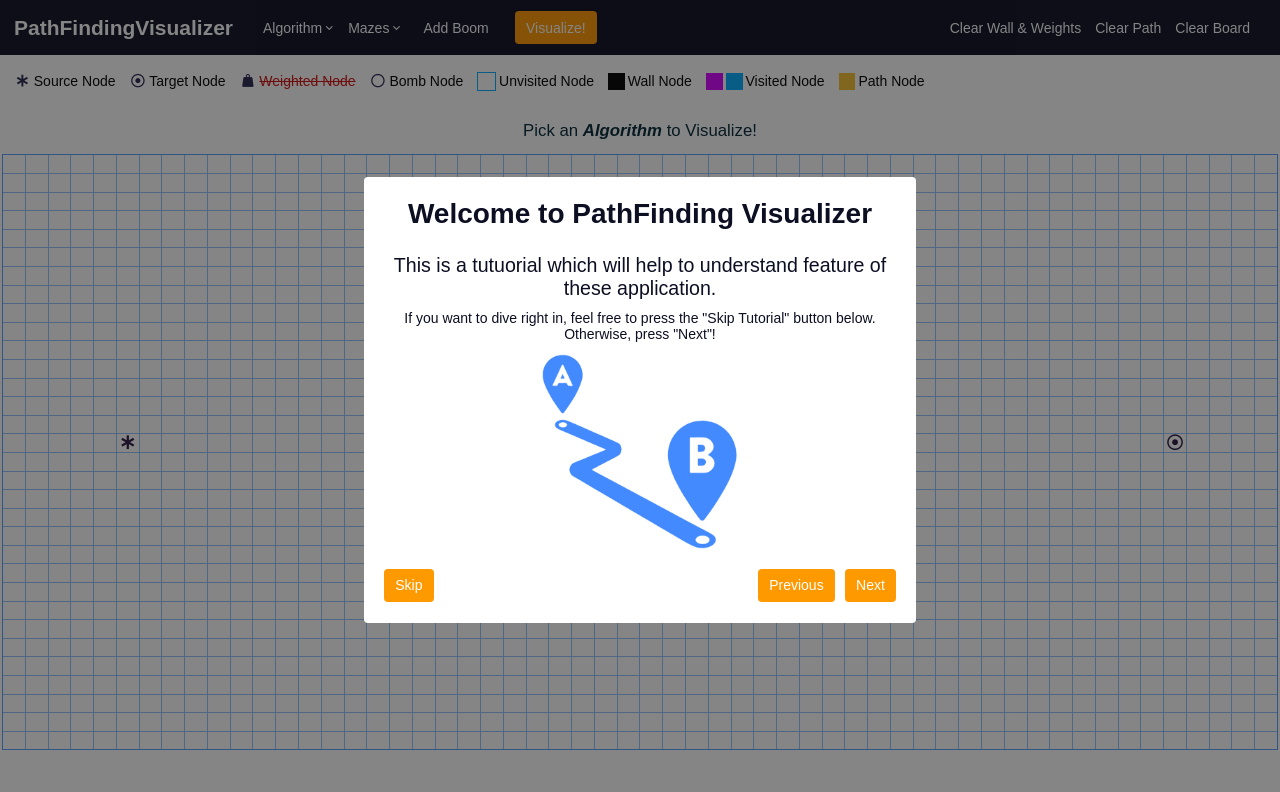
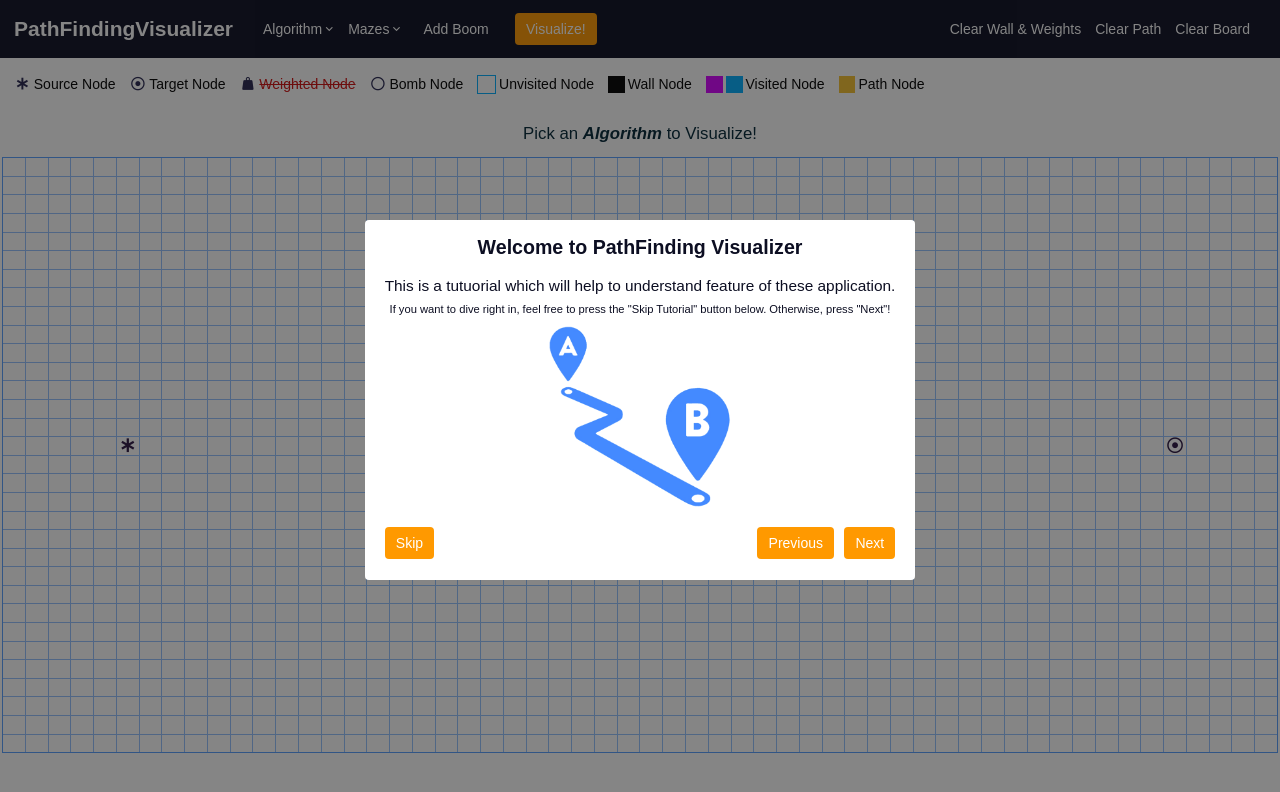
Before and after one commit to manishdait/pathfinding-visualizer, an Angular app: page / in a window 1280 px wide. Shown: the top 792 px of the page. Built offline with nearby package versions, Linux system fonts and the light colour scheme.

Commit message:
Fix car height

```diff
--- a/src/app/app.component.css
+++ b/src/app/app.component.css
@@ -23,11 +23,11 @@
 }
 
 .img-container img{
-    width: 14em;
+    width: 13em;
 }
 
 .subhead{
-    font-size: 1.4em !important;
+    font-size: 1.1em !important;
 }
 
 .btn-container{
@@ -64,20 +64,21 @@
 .card h1{
     text-align: center;
     margin: 0.5em 0px;
+    font-size: 1.4em;
     color: rgb(12, 14, 34);
 }
 .card p{
     text-align: center;
     color: rgb(12, 14, 34);
     margin: 0.5em 0px;
-    font-size: 1rem;
+    font-size: 0.8em;
 }
 
 
 
 .navbar{
     background-color: rgb(12, 14, 34);
-    padding: .8em 1em;
+    padding: .9em 1em;
     display: flex;
     align-items: center;
     gap: 10px;
```
